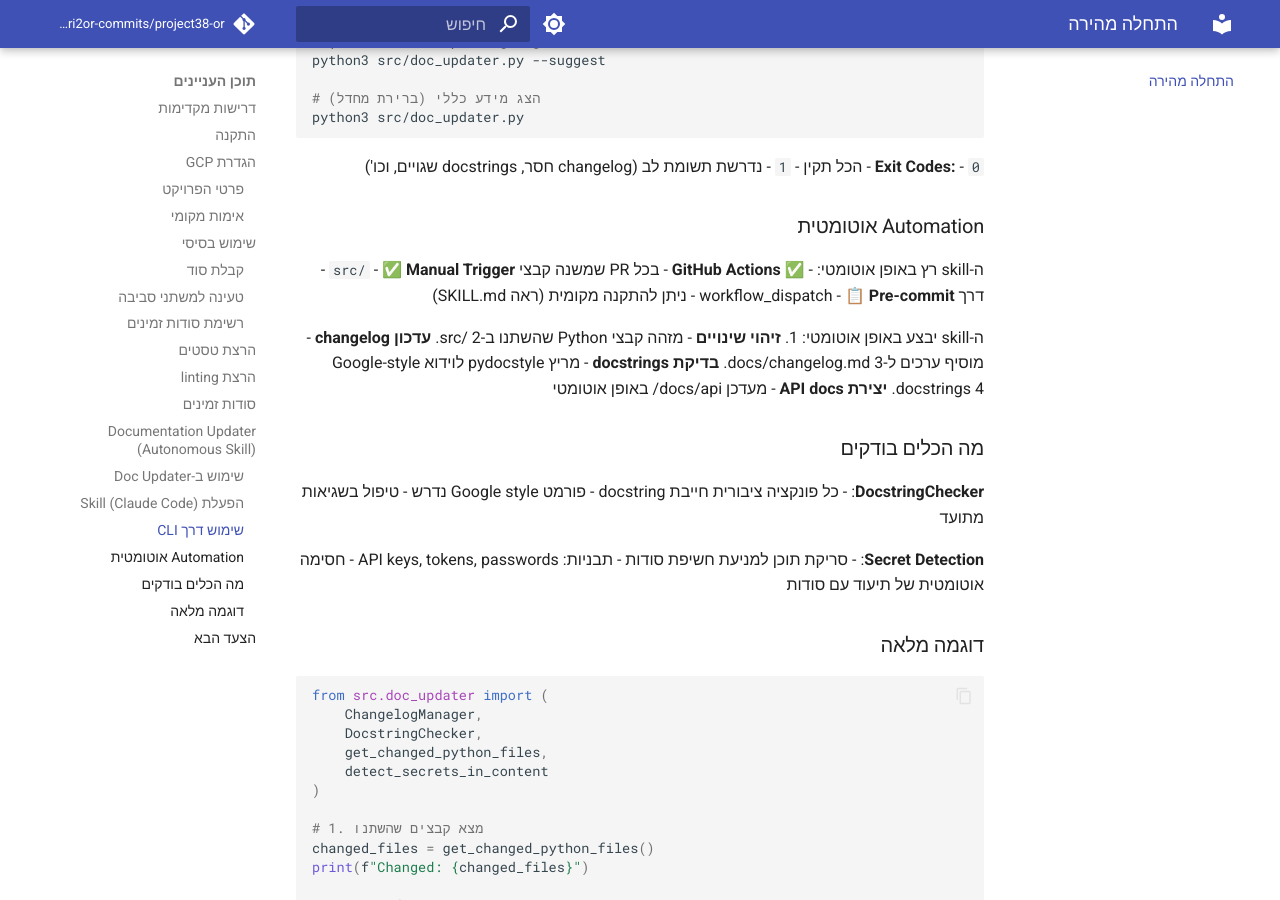
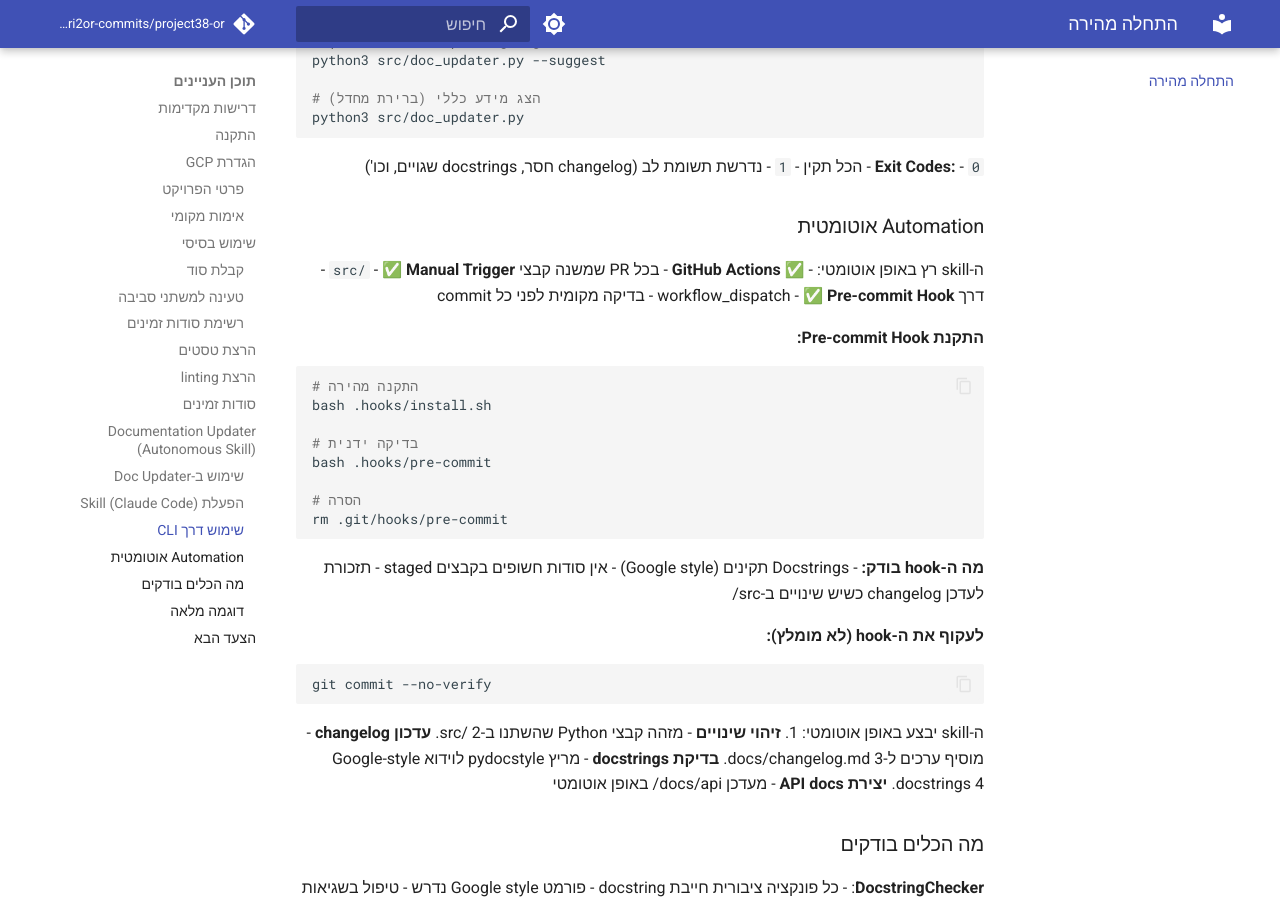
Before and after one commit to edri2or-commits/project38-or, an MkDocs documentation site: the page built from docs/getting-started.md, in a window 1280 px wide and 900 px high, scrolled down 3722 px. Built offline with MkDocs 1.6.1 and Material for MkDocs 9.7.7, drawn with Linux system fonts in a browser that asks for light colours; comment, search, counter and statistics services are not loaded.

Commit message:
feat(hooks): add pre-commit hook for local checks
Implement local pre-commit automation:

**Hook Template (.hooks/):**
- pre-commit: Bash script checking docstrings, secrets, changelog
- install.sh: One-command installation script
- README.md: Complete documentation with troubleshooting

**Features:**
- ✅ Docstring validation (pydocstyle Google style)
- ✅ Secret detection in staged changes
- ⚠️ Changelog reminder for src/ changes
- Color-coded output (green/red/yellow)
- Bypass option (--no-verify)

**Documentation:**
- CLAUDE.md: New "Git Hooks" section with usage
- getting-started.md: Installation instructions
- docs/changelog.md: Hook templates added

**Verified:**
- Hook runs successfully: bash .hooks/pre-commit ✅
- Installation works: bash .hooks/install.sh ✅
- Installed at: .git/hooks/pre-commit

This completes the automation layer from SKILL.md line 216.
All three automation levels now implemented:
1. ✅ CLI (--check, --verify, --suggest)
2. ✅ GitHub Actions (doc-updater.yml)
3. ✅ Pre-commit hook (local)

Based on:
- Research 06 lines 43-46 (validation toolchain)
- SKILL.md lines 215-218 (future automation)

````diff
--- a/docs/getting-started.md
+++ b/docs/getting-started.md
@@ -172,7 +172,29 @@ python3 src/doc_updater.py
 ה-skill רץ באופן אוטומטי:
 - ✅ **GitHub Actions** - בכל PR שמשנה קבצי `src/`
 - ✅ **Manual Trigger** - דרך workflow_dispatch
-- 📋 **Pre-commit** - ניתן להתקנה מקומית (ראה SKILL.md)
+- ✅ **Pre-commit Hook** - בדיקה מקומית לפני כל commit
+
+**התקנת Pre-commit Hook:**
+```bash
+# התקנה מהירה
+bash .hooks/install.sh
+
+# בדיקה ידנית
+bash .hooks/pre-commit
+
+# הסרה
+rm .git/hooks/pre-commit
+```
+
+**מה ה-hook בודק:**
+- Docstrings תקינים (Google style)
+- אין סודות חשופים בקבצים staged
+- תזכורת לעדכן changelog כשיש שינויים ב-src/
+
+**לעקוף את ה-hook (לא מומלץ):**
+```bash
+git commit --no-verify
+```
 
 ה-skill יבצע באופן אוטומטי:
 1. **זיהוי שינויים** - מזהה קבצי Python שהשתנו ב-src/
````
Also changed, not shown: .hooks/README.md (added, +154 -0 lines), CLAUDE.md (+64 -0 lines), docs/changelog.md (+3 -0 lines), 2 other files.
